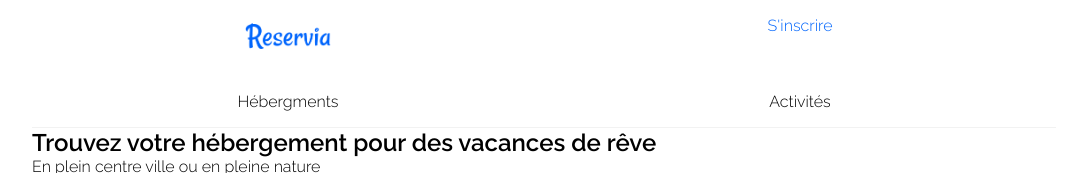
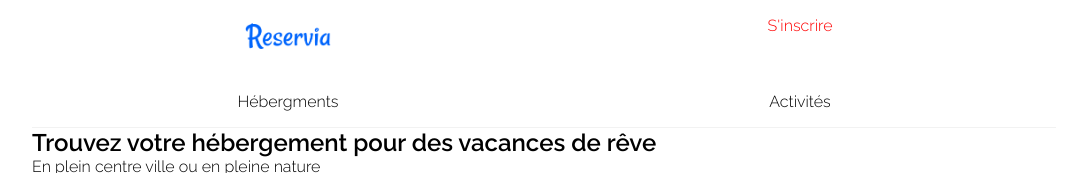
Before and after one commit to Ndk270/ndokolojeremie_24-10-2020, a plain HTML site: page index.html in a window 1280 px wide. Shown: the top 173 px of the page, without its empty margins (96-1183 px from the left). Drawn offline with Linux system fonts and the light colour scheme.

Commit message:
changement couleur s'incrire

```diff
--- a/style.css
+++ b/style.css
@@ -55,7 +55,7 @@ header  a {
   }
 
   .sincrire {
-    color: #0065FC !important;
+    color: red !important;
   }
 /*****FIN HEADER*****/
 
```
